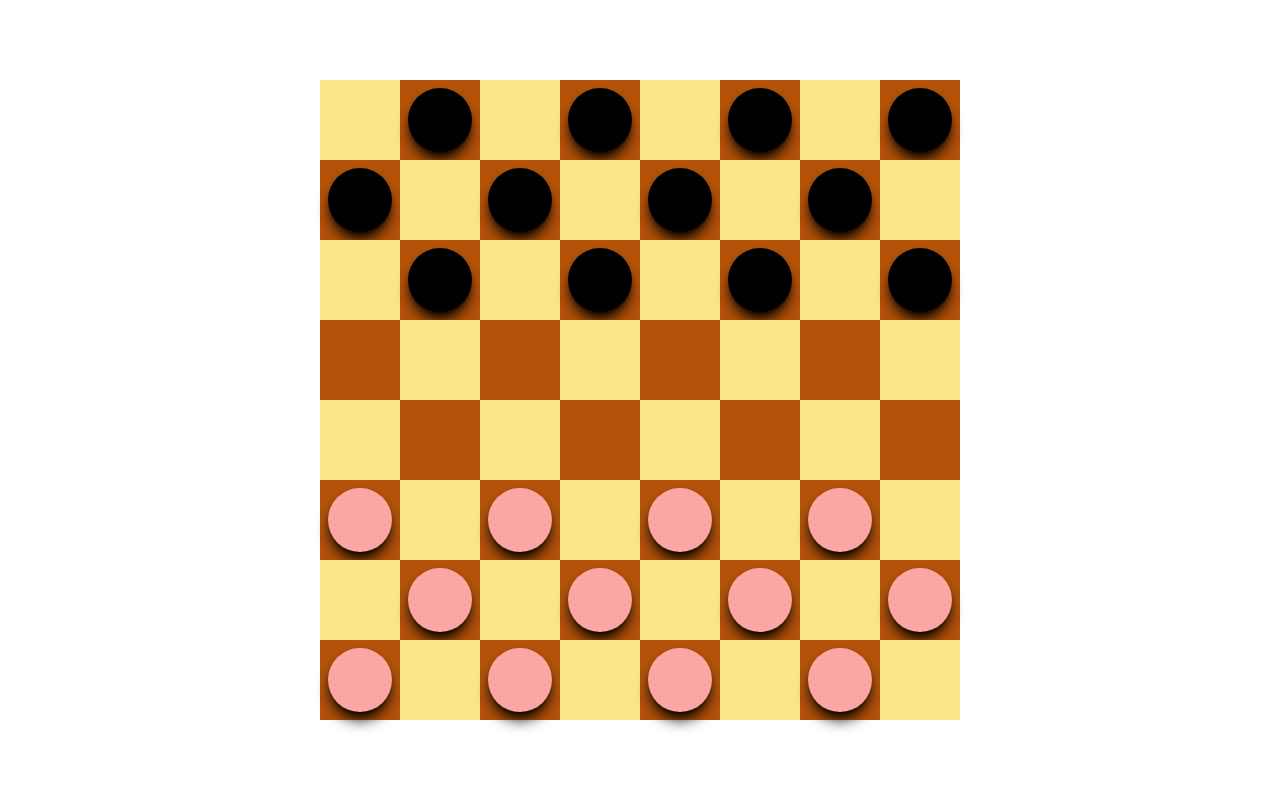
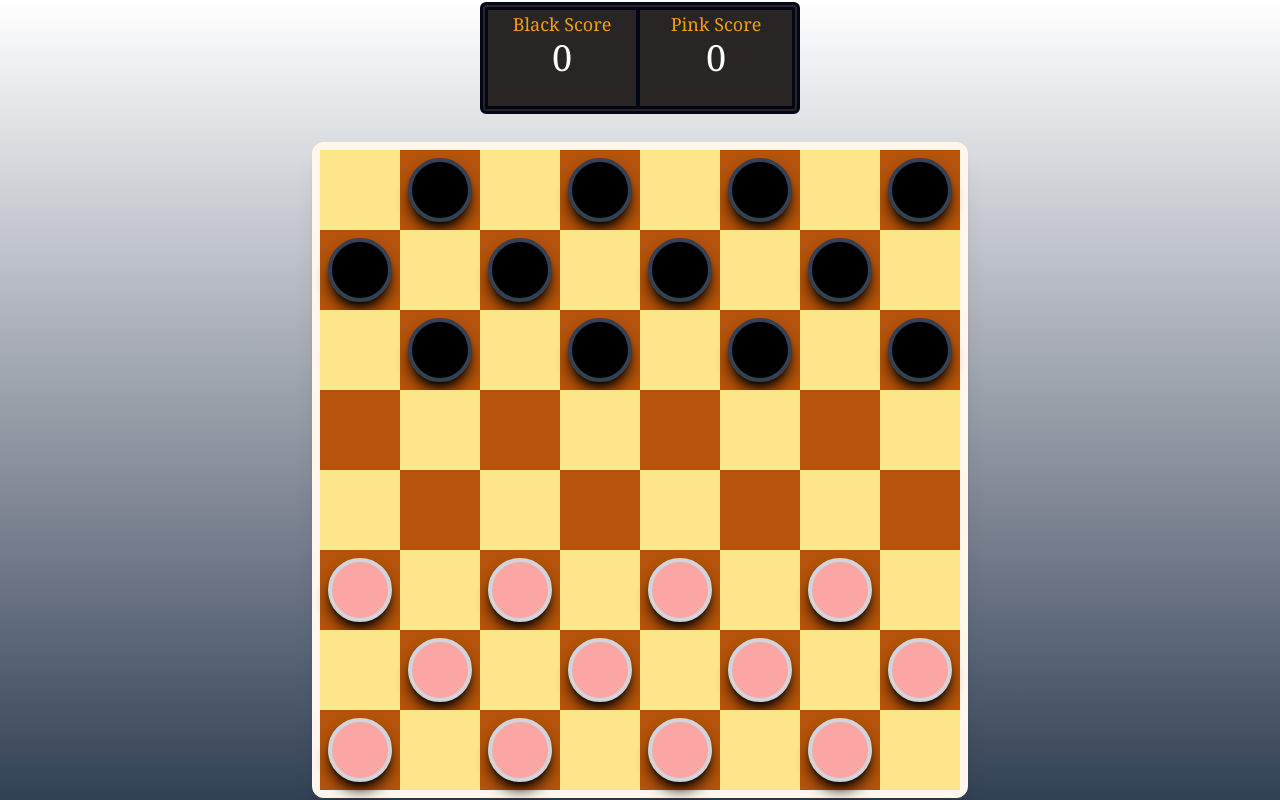
Before and after one commit to simarsaini17/Checkers-game, a Next.js app: page / in a window 1280 px wide. Built offline with nearby package versions, Linux system fonts and the light colour scheme.

Commit message:
Add Score board and fix the moving of the second player

```diff
--- a/components/Board.tsx
+++ b/components/Board.tsx
@@ -10,6 +10,7 @@ import {
   DragStartEvent,
 } from "@dnd-kit/core";
 import { DraggablePiece } from "./Pieces/DraggablePiece";
+import { ScoreBoard } from "./ScoreBoard";
 
 export const Board = () => {
   const [board] = useState(generateBoard());
@@ -29,10 +30,10 @@ export const Board = () => {
       moveY: number
     ) => {
       // Check valid positions piece move positions for first player
+      const movingPiecePosition = movingPiece.position;
 
-      if (isFirstPlayerTurn && isFirstPlayerPiece && movingPiece.position) {
-        console.log("I am here");
-        const { x: moveFromX, y: moveFromY } = movingPiece.position;
+      if (isFirstPlayerTurn && isFirstPlayerPiece && movingPiecePosition) {
+        const { x: moveFromX, y: moveFromY } = movingPiecePosition;
 
         if (moveFromX - 1 >= 0 && moveFromX <= 6) {
           const piece = pieces[moveFromX + 1][moveFromY - 1];
@@ -82,22 +83,18 @@ export const Board = () => {
           let piece = pieces[moveFromX + 1][moveFromY - 1];
 
           if (piece && !piece.odd) {
-            const placesToGo = piece[moveFromX + 2][moveFromY - 2];
+            const placesToGo = pieces[moveFromX + 2][moveFromY - 2];
 
             if (
               placesToGo === undefined &&
               moveX === moveFromX + 2 &&
-              moveFromY === moveFromY - 2
+              moveY === moveFromY - 2
             ) {
               return { canMove: true, canRemove: true, isLeft: true };
             }
           }
 
-          if (
-            piece === undefined &&
-            moveX === moveFromX + 1 &&
-            moveY === moveFromY - 1
-          ) {
+          if (!piece && moveX === moveFromX + 1 && moveY === moveFromY - 1) {
             return { canMove: true };
           }
         }
@@ -106,16 +103,15 @@ export const Board = () => {
       else if (
         !isFirstPlayerTurn &&
         !isFirstPlayerPiece &&
-        movingPiece.position
+        movingPiecePosition
       ) {
-        const { x: moveFromX, y: moveFromY } = movingPiece.position;
+        const { x: moveFromX, y: moveFromY } = movingPiecePosition;
 
         if (moveFromX - 1 >= 0) {
           const piece = pieces[moveFromX - 1][moveFromY - 1];
 
           if (piece && piece.odd && moveFromX - 2 >= 0) {
             const placesToGo = pieces[moveFromX - 2][moveFromY - 2];
-
             if (
               placesToGo === undefined &&
               moveX === moveFromX - 2 &&
@@ -131,15 +127,14 @@ export const Board = () => {
         }
 
         if (moveFromY + 1 <= 7 && moveFromX - 1 >= 0) {
-          const piece = pieces[moveFromX - 1][moveFromY - 1];
+          const piece = pieces[moveFromX - 1][moveFromY + 1];
 
           if (piece && piece.odd && moveFromX - 2 >= 0) {
             const placesToGo = pieces[moveFromX - 2][moveFromY + 2];
-
             if (
               placesToGo === undefined &&
               moveX === moveFromX - 2 &&
-              moveFromY - 2
+              moveY === moveFromY + 2
             ) {
               return { canMove: true, canRemove: true, isRight: true };
             }
@@ -169,7 +164,6 @@ export const Board = () => {
         position: { x: moveX, y: moveY },
         disabled: false,
       };
-      console.log("I am ger", findPiece);
 
       const newPosition = [(pieces[moveX][moveY] = findPiece)];
 
@@ -225,8 +219,6 @@ export const Board = () => {
         moveToY
       );
 
-      console.log(canMove);
-
       if (canMove && !canRemove) {
         if (pieces[moveToX][moveToY]) {
           return;
@@ -239,8 +231,6 @@ export const Board = () => {
           movingPieceX,
           movingPieceY
         );
-
-        console.log(newPieces);
 
         setFirstPlayerTurn(!isFirstPlayerTurn);
 
@@ -311,6 +301,10 @@ export const Board = () => {
       onDragEnd={handleDragFinished}
       onDragCancel={handleCancelDrag}
     >
+      <ScoreBoard
+        firstPlayerScore={firstPlayerScore}
+        secondPlayerScore={secondPlayerScore}
+      />
       <BoardConatiner>
         {board.map((eachRow, x) => {
           return eachRow.map((eachCol, y) => {
--- a/components/BoardConatiner.tsx
+++ b/components/BoardConatiner.tsx
@@ -3,5 +3,9 @@ interface BoardConatiner {
 }
 
 export const BoardConatiner = ({ children }: BoardConatiner) => {
-  return <div className="grid grid-cols-8 content-center">{children}</div>;
+  return (
+    <div className="grid grid-cols-8 content-center shadow-xl border-8 border-orange-50 rounded-xl">
+      {children}
+    </div>
+  );
 };
--- a/components/Cell.tsx
+++ b/components/Cell.tsx
@@ -24,7 +24,7 @@ export const Cell = ({
       className={`${
         odd ? "bg-amber-700" : "bg-amber-200"
       } w-20 h-20 flex justify-center items-center ${
-        validMove === true ? "bg-emerald-300" : ""
+        validMove === true ? "border-green-600 border-4" : ""
       }`}
       data-x={x}
       data-y={y}
--- a/components/Pieces/Picese.tsx
+++ /dev/null
@@ -1,19 +0,0 @@
-export type PieceProps = {
-  id: string;
-  odd: boolean;
-  position: { x: number; y: number };
-  disabled?: boolean;
-  children: React.ReactNode;
-};
-
-export const Piece = ({
-  id,
-  odd,
-  position,
-  disabled,
-  children,
-}: PieceProps) => {
-  const pieceColor = odd ? "bg-black" : "bg-red-400";
-
-  return <div className={`${pieceColor} w-16 h-16 rounded-full`}></div>;
-};
--- a/components/Pieces/Piece.tsx
+++ b/components/Pieces/Piece.tsx
@@ -11,17 +11,20 @@ export type PieceProps = {
 };
 
 export const Piece = forwardRef<HTMLElement, PieceProps>(function Piece(
-  { id, odd, disabled, position, isDragging, children, ...rest },
+  { id, odd, clone, disabled, position, isDragging, children, ...rest },
   ref
 ) {
   return (
     <button
       className={`${
-        odd ? "bg-black" : "bg-red-300"
-      } w-16 h-16 rounded-full shadow-lg shadow-current cursor-grabbing ${
+        odd ? "bg-black border-slate-700 " : "bg-red-300 border-gray-300 "
+      } w-16 h-16 border-4 rounded-full shadow-lg shadow-current cursor-grabbing ${
         isDragging && "opacity-50"
-      }`}
+      } ${disabled && "pointer-events-none"}`}
       ref={ref as any}
+      data-x={position?.x}
+      data-y={position?.y}
+      aria-describedby={id}
       disabled={disabled}
       {...rest}
     >
--- /dev/null
+++ b/components/ScoreBoard.tsx
@@ -0,0 +1,22 @@
+interface ScoreBoardProps {
+  firstPlayerScore: number;
+  secondPlayerScore: number;
+}
+
+export const ScoreBoard = ({
+  firstPlayerScore,
+  secondPlayerScore,
+}: ScoreBoardProps) => {
+  return (
+    <div className="w-1/4 h-1/4 basis-28 grid grid-cols-2 border-slate-950 border-8 border-double rounded-md font-serif text-lg bg-stone-800">
+      <div className="flex justify-start flex-col items-center border-r-4 border-slate-950">
+        <div className="max-w-full text-amber-500 ">Black Score</div>
+        <div className="grow text-white text-4xl">{firstPlayerScore}</div>
+      </div>
+      <div className="flex justify-start flex-col items-center">
+        <div className="max-w-full text-amber-500">Pink Score</div>
+        <div className="grow text-white text-4xl">{secondPlayerScore}</div>
+      </div>
+    </div>
+  );
+};
--- a/pages/index.tsx
+++ b/pages/index.tsx
@@ -1,7 +1,7 @@
 import { Board } from "@/components/Board";
 export default function Home() {
   return (
-    <div className="flex items-center justify-center h-screen w-screen">
+    <div className="flex flex-col items-center justify-center h-screen w-screen gap-7 bg-gradient-to-b from-white to-slate-700">
       <Board />
     </div>
   );
```
